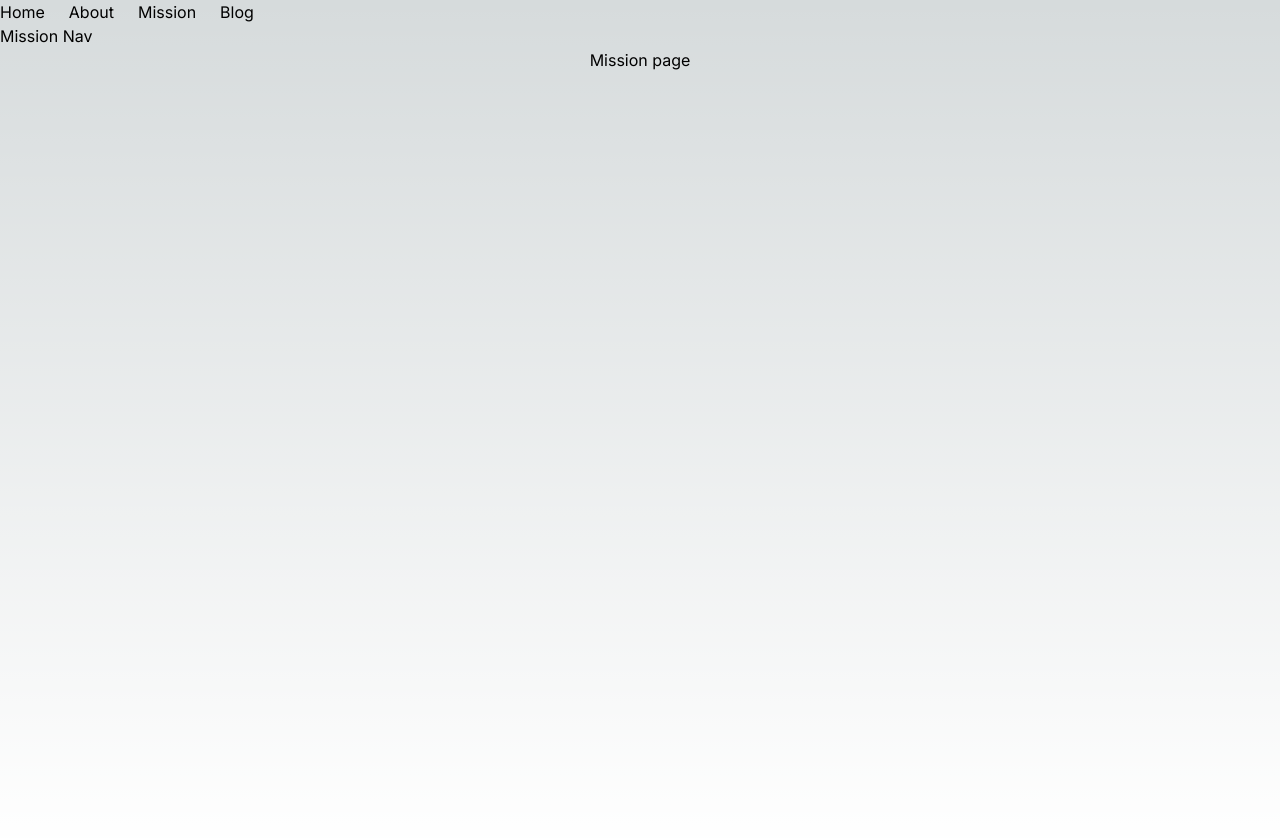
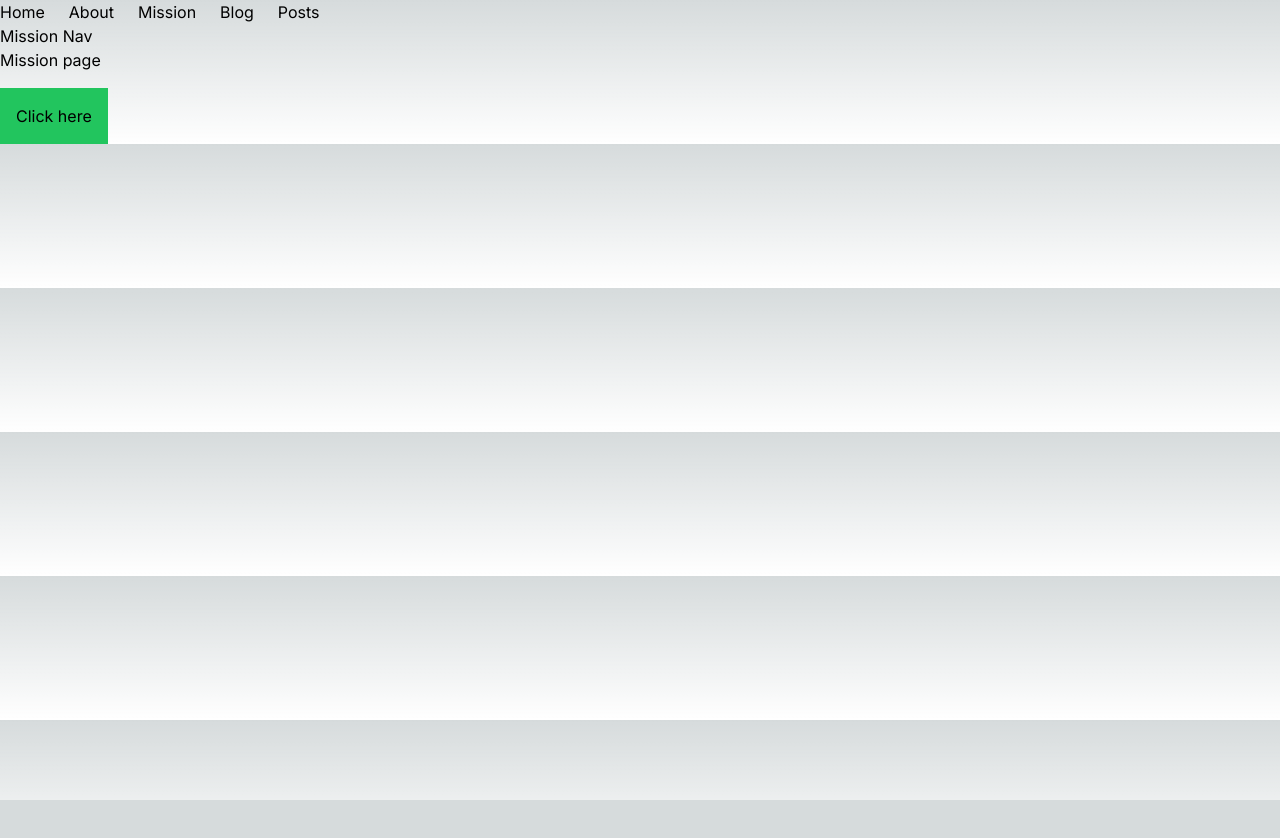
Before and after one commit to jakir-git/next-js-practice, a Next.js app: page /about/mission in a window 1280 px wide. Shown: the top 838 px of the page. After the commit the page ends 800 px from the top, so only its background shows below. Built offline with nearby package versions, Linux system fonts and the light colour scheme.

Commit message:
Fetch posts from API

```diff
--- a/app/about/mission/layout.js
+++ b/app/about/mission/layout.js
@@ -1,3 +1,8 @@
+export const metadata = {
+    title: 'About > Mission ',
+    description: 'About | Mission Page',
+  }
+
 export default function MissionLayout({children}){
     return(
         <div>
--- a/app/about/mission/page.js
+++ b/app/about/mission/page.js
@@ -1,7 +1,9 @@
+import Button from "@/app/components/button";
 export default function Mission(){
     return(
-        <div className="flex min-h-screen flex-col items-center justify-between">
+        <div className="">
             <h2>Mission page</h2>
+            <Button/>
         </div>
     )
 }
--- a/app/about/page.js
+++ b/app/about/page.js
@@ -1,8 +1,12 @@
+import Image from "next/image";
+import thumb from "@/public/images/next-thumb.png";
+
 export default function About(){
     //throw new Error('There was an error');
     return(
         <main className="flex min-h-screen flex-col items-center justify-between p-24">
             <h1>This is about page</h1>
+            <Image placeholder="blur" src={thumb} alt="thumb-img"/>
             <p>Lorem Ipsum is simply dummy text of the printing and typesetting industry.
         Lorem Ipsum has been the industry standard dummy text ever since the 1500s,
         when an unknown printer took a galley of type and scrambled it to make a type specimen book.
--- /dev/null
+++ b/app/blogs/[id]/not-found.js
@@ -0,0 +1,7 @@
+export default function NotFound(){
+    return(
+        <div>
+            The requested blog was not found!
+        </div>
+    )
+}
--- a/app/blogs/[id]/page.js
+++ b/app/blogs/[id]/page.js
@@ -1,9 +1,11 @@
+import Link from "next/link";
+
 export default function BlogSingle({params}){
     const {id} = params;
     return(
         <main className="flex flex-col p-24">
+            <Link href="/blogs">Back</Link>
             <h1>Blog Single {id}</h1>
-
         </main>
     )
 }
--- /dev/null
+++ b/app/components/button.js
@@ -0,0 +1,9 @@
+"use client";
+
+export default function Button(){
+    return(
+        <div className="button-component">
+            <button className="bg-green-500 mt-4 p-4" onClick={()=> console.log('>>>')}>Click here</button>
+        </div>
+    )
+}
--- a/app/layout.js
+++ b/app/layout.js
@@ -19,6 +19,7 @@ export default function RootLayout({ children }) {
               <li><Link href="/about">About</Link></li>
               <li><Link href="/about/mission">Mission</Link></li>
               <li><Link href="/blogs">Blog</Link></li>
+              <li><Link href="/posts">Posts</Link></li>
             </ul>
           </nav>
           {children}
--- /dev/null
+++ b/app/lib/getAllPosts.js
@@ -0,0 +1,4 @@
+export default async function getAllPosts(){
+    const result = await fetch('https://jsonplaceholder.typicode.com/posts?_limit=10');
+    return result.json();
+}
--- /dev/null
+++ b/app/posts/page.js
@@ -0,0 +1,14 @@
+import getAllPosts from "@/app/lib/getAllPosts";
+
+export default async function Posts(){
+    const posts = await getAllPosts();
+
+    return(
+        <div>
+            <h2>All Posts</h2>
+            <ul>
+                {posts.map(post => <li key={post.id}>{post.title}</li>)}
+            </ul>
+        </div>
+    )
+}
```
Also changed, not shown: public/images/next-thumb.png (added).
